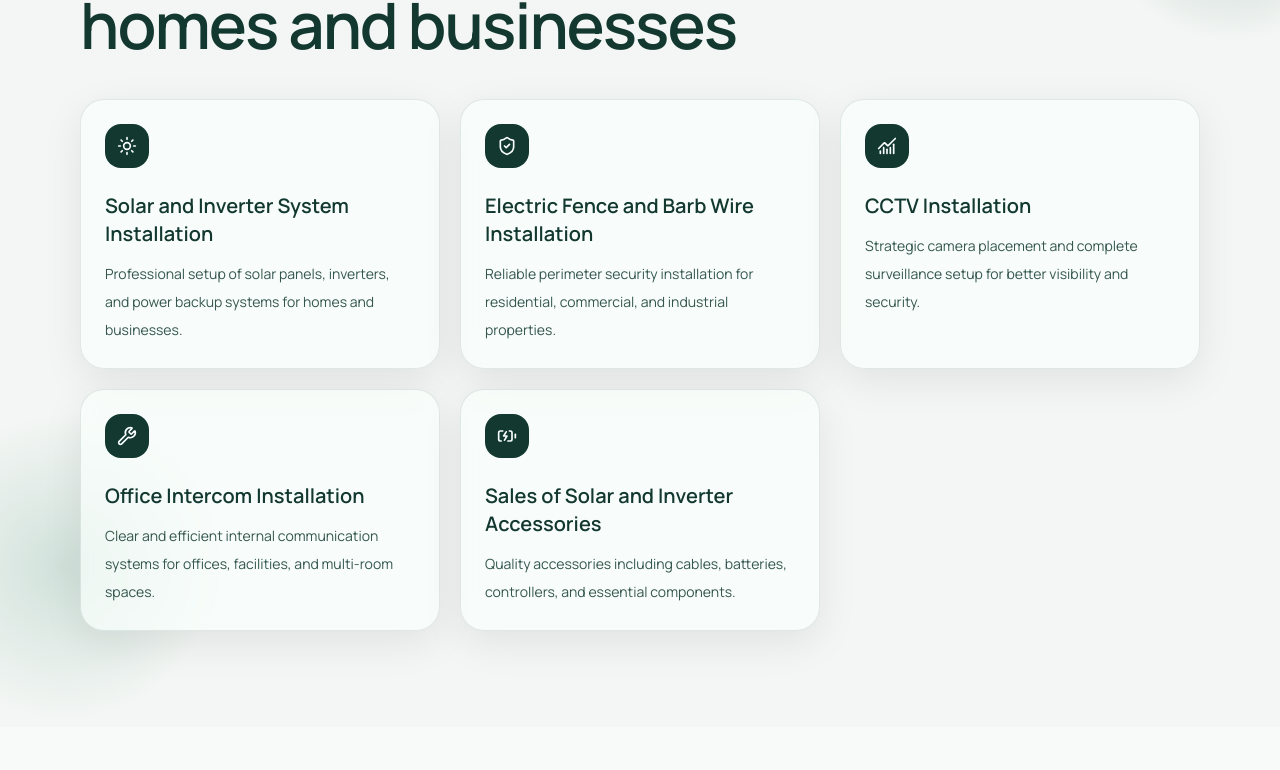
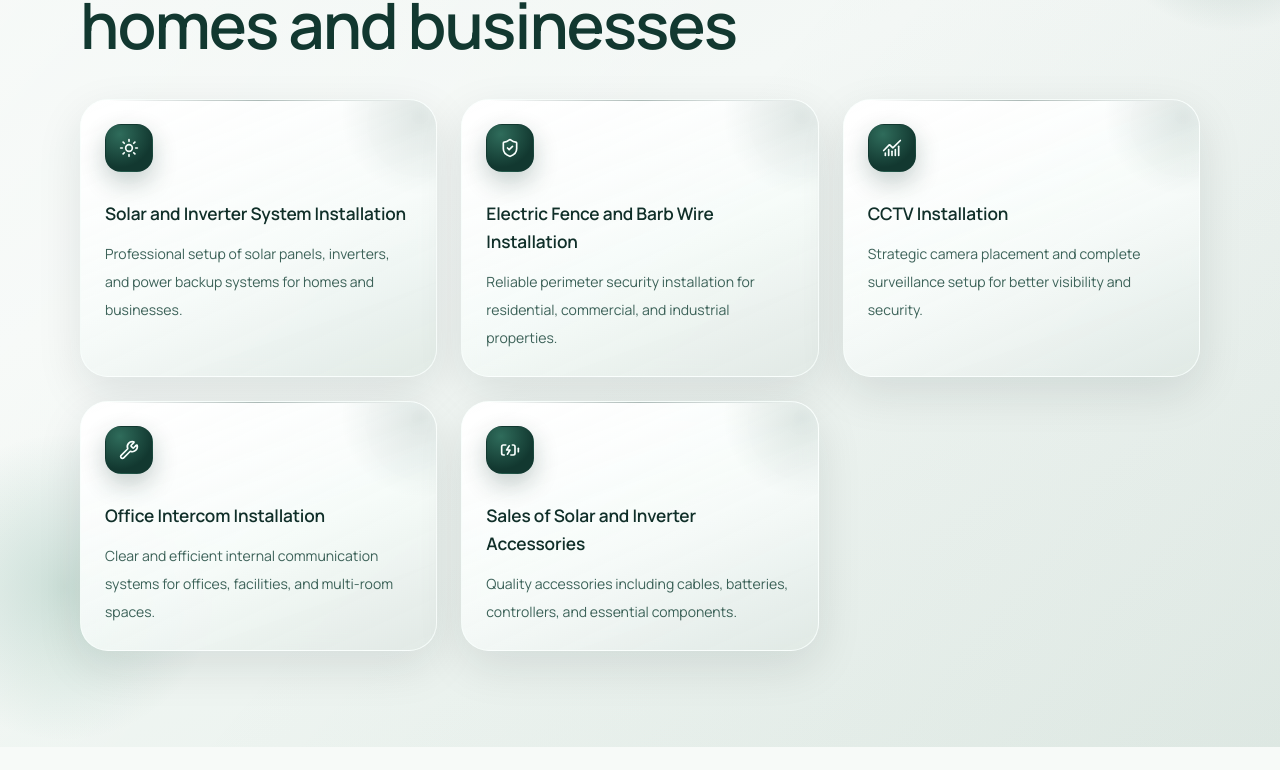
Before and after one commit to delikay/venerg, a React (Vite) app: page / in a window 1280 px wide. Shown: the part 1870-2640 px from the top of the page. Built offline with nearby package versions, Linux system fonts and the light colour scheme.

Commit message:
Update ServicesSection.jsx

```diff
--- a/src/components/ServicesSection.jsx
+++ b/src/components/ServicesSection.jsx
@@ -61,9 +61,10 @@ const ServicesSection = () => {
   }
 
   return (
-    <section className="relative overflow-hidden bg-[#f3f6f4] px-6 py-16 sm:px-10 lg:px-14 lg:py-24">
-      <div className="pointer-events-none absolute -right-24 top-10 h-72 w-72 rounded-full bg-[radial-gradient(circle,_rgba(20,76,61,0.24),_transparent_68%)]" />
-      <div className="pointer-events-none absolute -left-24 bottom-0 h-80 w-80 rounded-full bg-[radial-gradient(circle,_rgba(28,116,85,0.16),_transparent_68%)]" />
+    <section className="relative overflow-hidden bg-[linear-gradient(160deg,#ecf3ef_0%,#f4f8f6_42%,#e8f1ec_100%)] px-6 py-16 sm:px-10 lg:px-14 lg:py-24">
+      <div className="pointer-events-none absolute inset-0 bg-[linear-gradient(130deg,rgba(255,255,255,0.58)_0%,transparent_48%,rgba(18,56,48,0.05)_100%)]" />
+      <div className="pointer-events-none absolute -right-24 top-8 h-72 w-72 rounded-full bg-[radial-gradient(circle,_rgba(20,76,61,0.26),_transparent_68%)]" />
+      <div className="pointer-events-none absolute -left-24 bottom-0 h-80 w-80 rounded-full bg-[radial-gradient(circle,_rgba(28,116,85,0.18),_transparent_68%)]" />
 
       <div className="relative mx-auto max-w-[1120px]">
         <motion.div
@@ -85,7 +86,7 @@ const ServicesSection = () => {
         </motion.div>
 
         <motion.div
-          className="mt-10 grid gap-5 md:grid-cols-2 xl:grid-cols-3"
+          className="mt-10 grid gap-6 md:grid-cols-2 xl:grid-cols-3"
           variants={cardsContainerVariants}
           initial="hidden"
           whileInView="show"
@@ -95,29 +96,31 @@ const ServicesSection = () => {
             <motion.article
               key={title}
               variants={cardVariants}
-              className="group relative overflow-hidden rounded-3xl border border-[#123830]/10 bg-white/70 p-6 shadow-[0_12px_40px_rgba(0,0,0,0.08)] backdrop-blur"
+              className="group relative flex h-full flex-col overflow-hidden rounded-[1.75rem] border border-white/65 bg-[linear-gradient(155deg,rgba(255,255,255,0.96)_0%,rgba(246,251,249,0.92)_58%,rgba(234,242,238,0.9)_100%)] p-6 shadow-[0_16px_46px_rgba(10,34,27,0.10)] backdrop-blur-sm"
               transition={{ type: 'spring', stiffness: 260, damping: 22, mass: 0.75 }}
               whileTap={shouldReduceMotion ? undefined : { scale: 0.99 }}
               whileHover={
                 shouldReduceMotion
                   ? undefined
                   : {
-                      y: -10,
-                      scale: 1.015,
-                      borderColor: 'rgba(18,56,48,0.30)',
-                      boxShadow: '0 22px 56px rgba(0,0,0,0.16)',
+                      y: -8,
+                      scale: 1.01,
+                      borderColor: 'rgba(18,56,48,0.24)',
+                      boxShadow: '0 24px 56px rgba(9,30,24,0.17)',
                     }
               }
               style={shouldReduceMotion ? undefined : { transformOrigin: 'center bottom' }}
             >
-              <div className="pointer-events-none absolute inset-x-0 bottom-0 h-[76%] bg-[linear-gradient(to_top,_rgba(8,30,24,0.58)_0%,_rgba(18,56,48,0.36)_40%,_rgba(18,56,48,0.14)_64%,_transparent_100%)] opacity-0 transition-all duration-500 group-hover:h-[90%] group-hover:opacity-100" />
+              <div className="pointer-events-none absolute inset-0 bg-[linear-gradient(160deg,rgba(255,255,255,0.72)_0%,rgba(255,255,255,0)_52%,rgba(15,42,33,0.06)_100%)] opacity-75 transition-opacity duration-500 group-hover:opacity-100" />
+              <div className="pointer-events-none absolute inset-x-7 top-0 h-px bg-[linear-gradient(to_right,transparent,rgba(18,56,48,0.34),transparent)]" />
+              <div className="pointer-events-none absolute -right-16 -top-16 h-40 w-40 rounded-full bg-[radial-gradient(circle,_rgba(19,66,54,0.2)_0%,_transparent_70%)] opacity-60 transition-all duration-500 group-hover:scale-110 group-hover:opacity-100" />
 
-              <div className="mb-6 inline-flex rounded-2xl bg-[#123830] p-3 text-white transition-transform duration-300 group-hover:-rotate-6 group-hover:scale-110">
+              <div className="relative z-10 mb-7 inline-flex h-12 w-12 items-center justify-center rounded-2xl border border-[#123830]/12 bg-[radial-gradient(circle_at_30%_20%,#2f6c5b_0%,#123830_68%)] text-white shadow-[0_10px_24px_rgba(18,56,48,0.24)] transition-transform duration-300 group-hover:-rotate-6 group-hover:scale-105">
                 <Icon size={20} />
               </div>
 
-              <h3 className="relative z-10 text-xl font-semibold text-[#123830]">{title}</h3>
-              <p className="relative z-10 mt-3 text-sm leading-7 text-[#123830]/85">{description}</p>
+              <h3 className="relative z-10 text-[1.08rem] font-semibold leading-7 tracking-[-0.01em] text-[#102f29]">{title}</h3>
+              <p className="relative z-10 mt-3 text-sm leading-7 text-[#1b463c]/85">{description}</p>
             </motion.article>
           ))}
         </motion.div>
```
